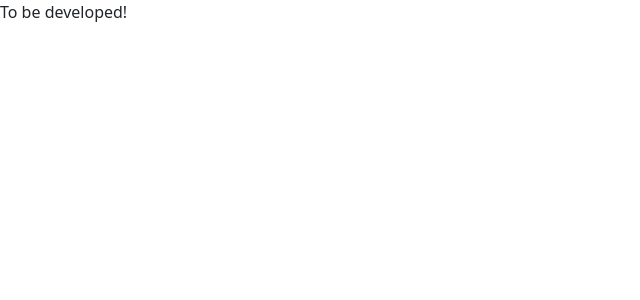
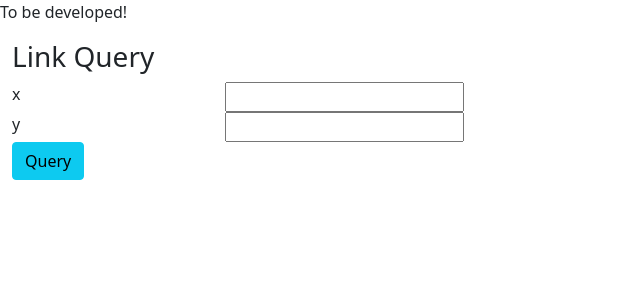
Before and after one commit to kuangyu0801/powerstation-angular-frontend, an Angular app: page / in a window 1280 px wide. Shown: the top 300 px of the page, without its empty margins (0-640 px from the left). Built offline with nearby package versions, Linux system fonts and the light colour scheme.

Commit message:
Add Reactive Form Component

```diff
--- a/src/app/app.component.html
+++ b/src/app/app.component.html
@@ -5,5 +5,8 @@
   </head>
   <body>
     <p>To be developed!</p>
+    <div>
+      <app-linkquery></app-linkquery>
+    </div>
   </body>
 </html>
--- /dev/null
+++ b/src/app/components/linkquery/linkquery.component.html
@@ -0,0 +1,29 @@
+
+<div class="main-content page-m">
+    <div class="container-fluid">
+        <form [formGroup]="linkQueryFormGroup" (ngSubmit)="onSubmit()">
+            <!-- linkQuery form group -->
+            <div formGroupName="linkQuery" class="form-area">
+                <h3>Link Query</h3>
+
+                <div class="row">
+                    <div class="col-md-2"><label>x</label></div>
+                    <div class="col-md-9">
+                        <input formControlName="x" type="number">
+                    </div>
+                </div>
+                <div class="row">
+                    <div class="col-md-2"><label>y</label></div>
+                    <div class="col-md-9">
+                        <input formControlName="y" type="number">
+                    </div>
+                </div>
+            </div>
+
+            <!-- submit button -->
+            <div class="text-left">
+                <button type="submit" class="btn btn-info">Query</button>
+            </div>
+        </form>
+    </div>
+</div>
--- /dev/null
+++ b/src/app/components/linkquery/linkquery.component.ts
@@ -0,0 +1,26 @@
+import { Component, OnInit } from '@angular/core';
+import { FormBuilder, FormGroup } from '@angular/forms';
+
+@Component({
+  selector: 'app-linkquery',
+  templateUrl: './linkquery.component.html',
+  styleUrls: ['./linkquery.component.css']
+})
+export class LinkqueryComponent implements OnInit {
+  linkQueryFormGroup!: FormGroup;
+
+  constructor(private formBuilder: FormBuilder) { }
+
+  ngOnInit(): void {
+    this.linkQueryFormGroup = this.formBuilder.group({
+      linkQuery: this.formBuilder.group({
+        x: [],
+        y: []
+      })
+    });
+  }
+  onSubmit() {
+    console.log("Handling the submit button");
+    console.log(this.linkQueryFormGroup.get('linkQuery')?.value);
+  }
+}
```
Also changed, not shown: src/app/app.module.ts (+6 -2 lines), src/app/components/linkquery/linkquery.component.css (added), 2 other files (tests, documents, lock files or other folders).
